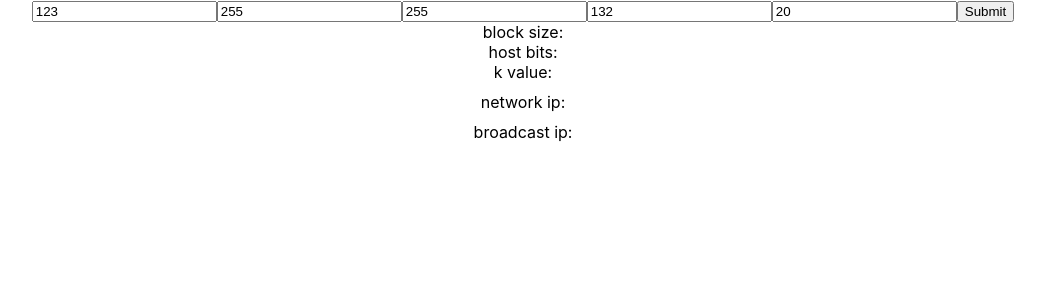
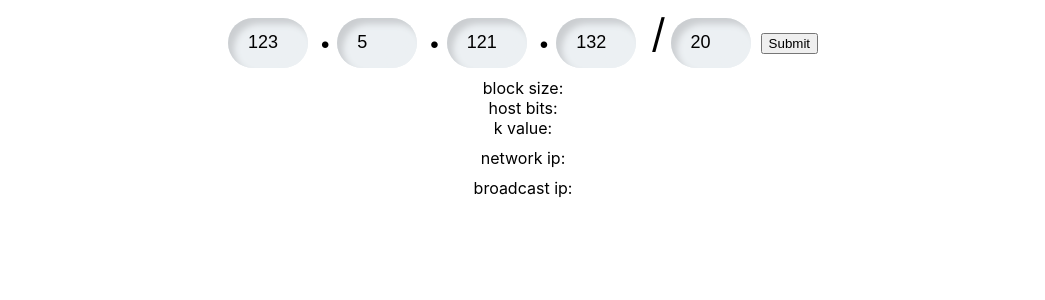
Before and after one commit to JCole45/Subnet-Calculator, a React (Create React App) app: page / in a window 1280 px wide. Shown: the top 300 px of the page, without its empty margins (117-1162 px from the left). Built offline with nearby package versions, Linux system fonts and the light colour scheme.

Commit message:
Added Ant design Added switching between  octect inputs using the dot key Styling of input fields

```diff
--- a/package.json
+++ b/package.json
@@ -6,6 +6,7 @@
     "@testing-library/jest-dom": "^5.11.4",
     "@testing-library/react": "^11.1.0",
     "@testing-library/user-event": "^12.1.10",
+    "antd": "^4.15.2",
     "react": "^17.0.2",
     "react-dom": "^17.0.2",
     "react-scripts": "4.0.3",
--- a/src/App.css
+++ b/src/App.css
@@ -36,3 +36,31 @@
     transform: rotate(360deg);
   }
 }
+
+.input-field {
+  background: #ecf0f3;
+  padding: 10px;
+  padding-left: 20px;
+  height: 30px;
+  width: 50px;
+  font-size: 18px;
+  border: 0px solid black;
+  border-radius: 50px;
+  box-shadow: inset 6px 6px 6px #cbced1, inset -6px -6px 6px #ecf0f3;
+  margin-right: 10px;
+}
+
+.input-field:focus {
+  box-shadow: 6px 6px 6px #789bbe, inset -6px -6px 6px #ecf0f3;
+  outline: none;
+}
+
+.dot {
+  font-size: 50px;
+  margin: 0 5px 0 0;
+}
+
+.slash {
+  font-size: 40px;
+  margin: 0 5px 0 5px;
+}
--- a/src/App.js
+++ b/src/App.js
@@ -4,8 +4,8 @@ import "./App.css";
 function App() {
   const [ip, setIp] = useState({
     firstOctect: 123,
-    secondOctect: 255,
-    thirdOctect: 255,
+    secondOctect: 5,
+    thirdOctect: 121,
     finalOctect: 132,
     subnet: 20,
   });
@@ -21,12 +21,34 @@ function App() {
 
   const handleChange = (e) => {
     console.log(23 % 8);
+    console.log(e.key);
     let intermediary = { ...ip };
+    if (Number(e.target.value)) {
       intermediary[e.target.name] = Number(e.target.value);
       setIp(intermediary);
+    }
+  };
+
+  const handleDeleteNumberField = (e) => {
+    let input_fields = document.getElementsByClassName("input-field");
+    console.log(e);
+    console.log(e.key);
+    console.log(e.target.name);
+    if (e.key === "Backspace" && ip[e.target.name].toString().length === 1) {
+      let intermediary = { ...ip };
+      intermediary[e.target.name] = "";
+      setIp(intermediary);
+    }
+
+    if (e.key === ".") {
+      console.log(input_fields)
+      console.log(e.target.dataset.position)
+      input_fields[Number(e.target.dataset.position) + 1].focus()
+    }
   };
 
   const handleSubmit = () => {
+    try {
       let octects = Object.keys(ip);
       for (let i = 0; i < octects.length - 1; i++) {
         if (ip[octects[i]] >= 256) {
@@ -62,8 +84,9 @@ function App() {
       }
 
       console.log("subnet:", ip.subnet);
-    setHostBits(32 - Number(ip.subnet));
-    setBlockSize(2 ** host_bits);
+      let host_bits_ = 32 - Number(ip.subnet);
+      setHostBits(32 - host_bits_);
+      setBlockSize(2 ** host_bits_);
       console.log(host_bits);
 
       let k = ip.subnet % 8;
@@ -83,6 +106,7 @@ function App() {
         finalOctect: ip.finalOctect,
       };
 
+      //sets octect subnet occurs in, and all subsequent octects to 0
       let b = subnet_octect;
       console.log("number for whileloop", b);
       while (b < octects.length) {
@@ -112,8 +136,10 @@ function App() {
       setIpRange(ips_holder);
 
       for (let j = 0; j < ips_holder.length; j++) {
-      let ip1 = ip_range[j];
-      let ip2 = ip_range[j + 1];
+        let ip1 = { ...ips_holder[j] };
+        let ip2 = ips_holder[j + 1]
+          ? { ...ips_holder[j + 1] }
+          : { ...ips_holder[j] };
 
         console.log(ip1, ip2);
         console.log(
@@ -121,14 +147,29 @@ function App() {
           ip[octects[subnet_octect - 1]],
           ip2[octects[subnet_octect - 1]]
         );
+
+        if (
+          ip[octects[subnet_octect - 1]] === ip1[octects[subnet_octect - 1]]
+        ) {
+          setNetworkIp([ip1]);
+          //setBroadCastIp
+        }
         if (
           ip[octects[subnet_octect - 1]] > ip1[octects[subnet_octect - 1]] &&
           ip[octects[subnet_octect - 1]] < ip2[octects[subnet_octect - 1]]
         ) {
+          ip2[octects[subnet_octect - 1]] = ip2[octects[subnet_octect - 1]] - 1;
+          if (ip2[octects[subnet_octect]]) {
+            ip2[octects[subnet_octect]] = 255;
+          }
+          //ip2[octects[subnet_octect]] && ip2[octects[subnet_octect]] = 255
           setNetworkIp([ip1]);
           setBroadCastIp([ip2]);
           break;
         }
+      }
+    } catch (err) {
+      console.log(err);
     }
   };
 
@@ -136,38 +177,59 @@ function App() {
     <div className="App">
       <input
         onChange={handleChange}
-        type="number"
+        onKeyDown={handleDeleteNumberField}
+        type="text"
+        data-position={0}
         name="firstOctect"
         value={ip.firstOctect}
+        className="input-field"
       />
+      <span className="dot">.</span>
       <input
         onChange={handleChange}
-        type="number"
+        onKeyDown={handleDeleteNumberField}
+        type="text"
+        data-position={1}
         name="secondOctect"
         value={ip.secondOctect}
+        className="input-field"
       />
+      <span className="dot">.</span>
       <input
         onChange={handleChange}
-        type="number"
+        onKeyDown={handleDeleteNumberField}
+        type="text"
+        data-position={2}
         name="thirdOctect"
         value={ip.thirdOctect}
+        className="input-field"
       />
+      <span className="dot">.</span>
       <input
         onChange={handleChange}
-        type="number"
+        onKeyDown={handleDeleteNumberField}
+        type="text"
+        data-position={3}
         name="finalOctect"
         value={ip.finalOctect}
+        className="input-field"
       />
+      <span className="slash">/</span>
       <input
         onChange={handleChange}
+        onKeyDown={handleDeleteNumberField}
         type="number"
+        data-position={4}
         name="subnet"
         value={ip.subnet}
+        className="input-field"
       />
 
       <button onClick={handleSubmit}>Submit</button>
 
-      <div style={{ display: "block" }}>block size: {block_size}</div>
+      <div style={{ display: "block", marginTop: "10px" }}>
+        block size: {block_size}
+      </div>
       <div style={{ display: "block" }}>host bits: {host_bits}</div>
       <div style={{ display: "block", marginBottom: "10px" }}>
         k value: {k_value}
```
Also changed, not shown: 1 other file (tests, documents, lock files or other folders). Lines whose indentation alone changed are shown as unchanged.
